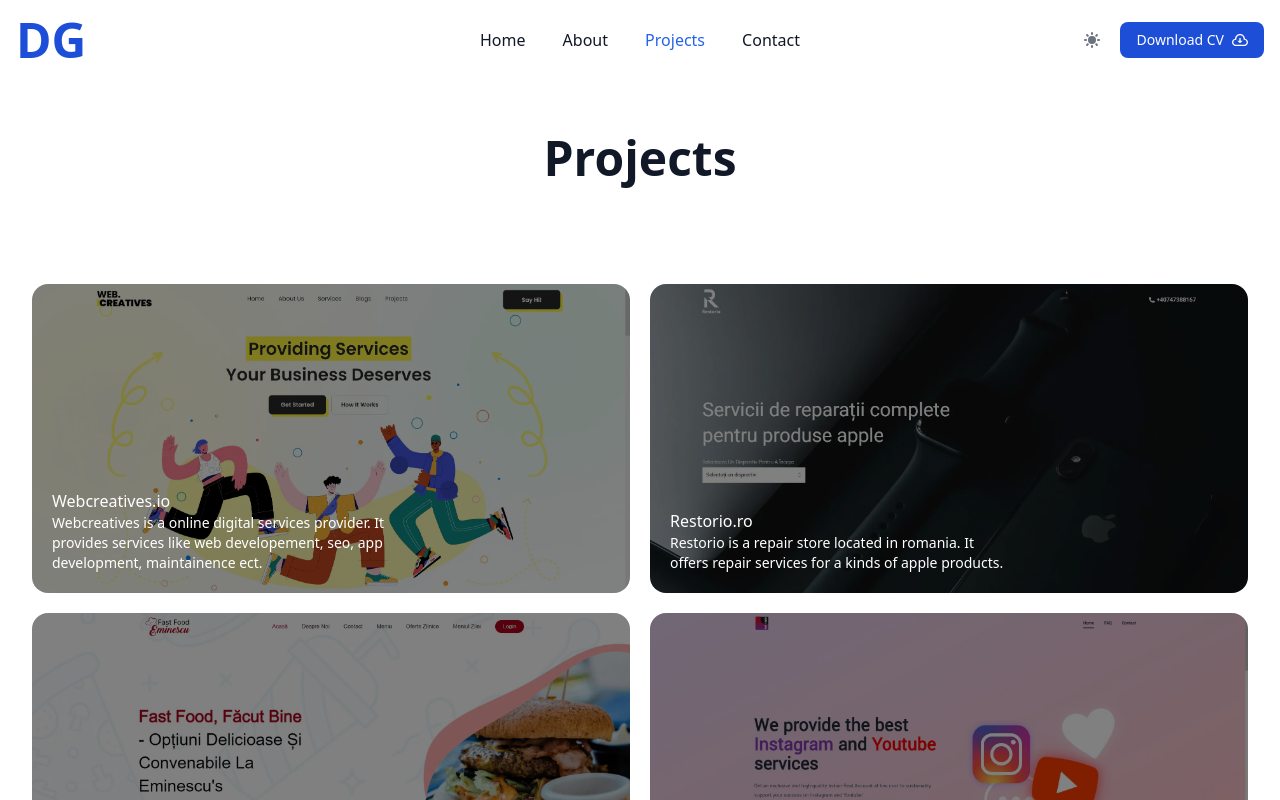
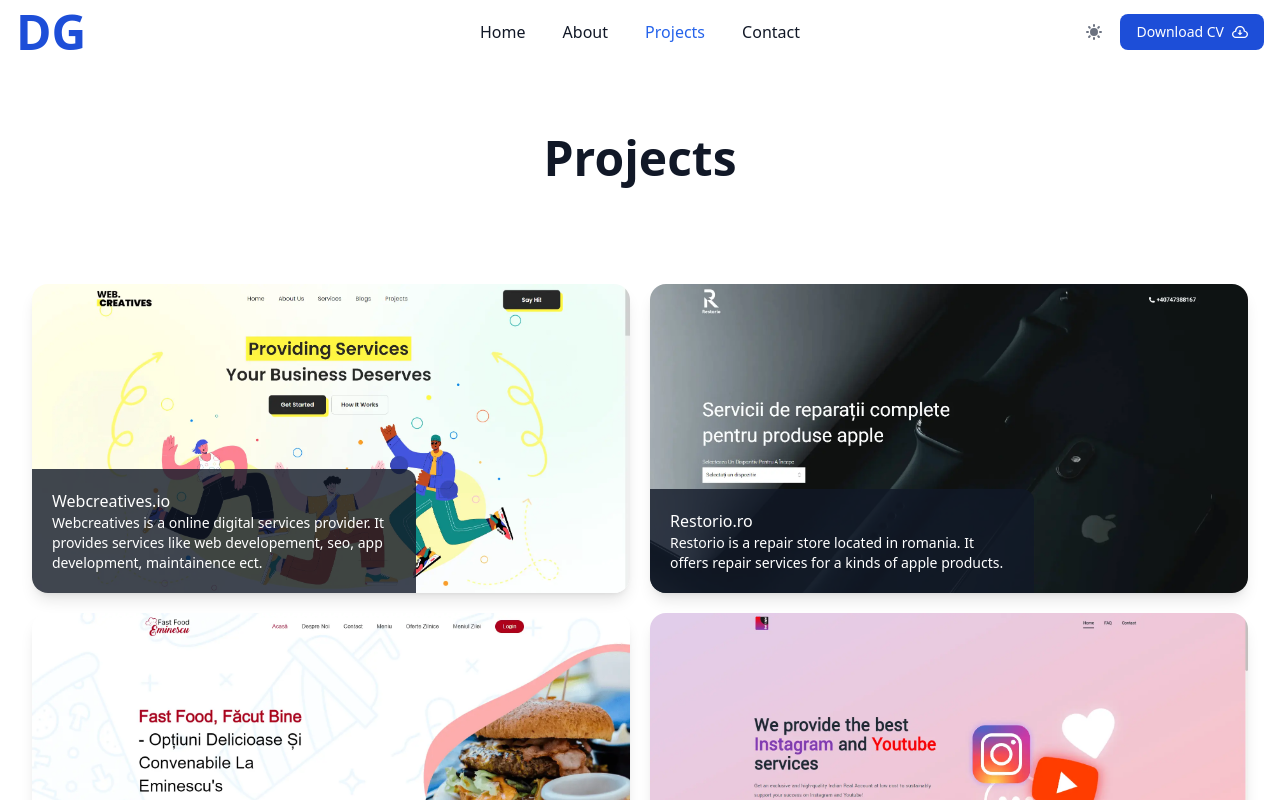
Before and after one commit to Dinesh485/dinesh-ghantasala-portfolio-v4, a React (Vite) app: page /projects in a window 1280 px wide. Shown: the top 800 px of the page. Built offline with nearby package versions, Linux system fonts and the light colour scheme.

Commit message:
minor ui improvements

```diff
--- a/src/components/DarkModeToggle.jsx
+++ b/src/components/DarkModeToggle.jsx
@@ -13,7 +13,7 @@
     },[darkMode])
   return (
     <div>
-        <button id="theme-toggle" type="button" className="text-gray-500 dark:text-gray-400 hover:bg-gray-100 dark:hover:bg-gray-700 focus:outline-none focus:ring-4 focus:ring-gray-200 dark:focus:ring-gray-700 rounded-lg text-sm p-2.5" onClick={() => setDarkMode(!darkMode)}>
+        <button id="theme-toggle" type="button" className="text-gray-500 dark:text-gray-400 hover:bg-gray-200 dark:hover:bg-gray-700 focus:outline-none   rounded-lg text-sm p-2" onClick={() => setDarkMode(!darkMode)}>
             <svg id="theme-toggle-dark-icon" className={`${!darkMode? 'hidden': ""} w-5 h-5`} fill="currentColor" viewBox="0 0 20 20" xmlns="http://www.w3.org/2000/svg"><path d="M17.293 13.293A8 8 0 016.707 2.707a8.001 8.001 0 1010.586 10.586z"></path></svg>
             <svg id="theme-toggle-light-icon" className={`${darkMode? 'hidden': ""} w-5 h-5`} fill="currentColor" viewBox="0 0 20 20" xmlns="http://www.w3.org/2000/svg"><path d="M10 2a1 1 0 011 1v1a1 1 0 11-2 0V3a1 1 0 011-1zm4 8a4 4 0 11-8 0 4 4 0 018 0zm-.464 4.95l.707.707a1 1 0 001.414-1.414l-.707-.707a1 1 0 00-1.414 1.414zm2.12-10.607a1 1 0 010 1.414l-.706.707a1 1 0 11-1.414-1.414l.707-.707a1 1 0 011.414 0zM17 11a1 1 0 100-2h-1a1 1 0 100 2h1zm-7 4a1 1 0 011 1v1a1 1 0 11-2 0v-1a1 1 0 011-1zM5.05 6.464A1 1 0 106.465 5.05l-.708-.707a1 1 0 00-1.414 1.414l.707.707zm1.414 8.486l-.707.707a1 1 0 01-1.414-1.414l.707-.707a1 1 0 011.414 1.414zM4 11a1 1 0 100-2H3a1 1 0 000 2h1z" fillRule="evenodd" clipRule="evenodd"></path></svg>
         </button>
--- a/src/components/NavBar.jsx
+++ b/src/components/NavBar.jsx
@@ -5,9 +5,22 @@
 const NavBar = () => {
     const [menuOpen, setMenuOpen] = useState(false)
     const location = useLocation()
+    const [scrolled, setScrolled] = useState(false)
     useEffect(() =>{
        setMenuOpen(false)
     },[location.pathname])
+    useEffect(() => {
+        const handleScroll = () => {
+          if (window.scrollY > 50) {
+            setScrolled(true);
+          } else {
+            setScrolled(false);
+          }
+        };
+
+        window.addEventListener('scroll', handleScroll);
+        return () => window.removeEventListener('scroll', handleScroll);
+      }, []);
     const navLinks = [
         {
             label: 'Home',
@@ -29,12 +42,12 @@
     return (
 
 
-        <nav className="bg-white dark:bg-gray-950 fixed w-full z-20  top-0 left-0    transition-colors duration-500">
-            <div className="max-w-screen-xl flex flex-wrap items-center justify-between mx-auto p-4 lg:grid lg:grid-cols-3">
+        <nav className={"bg-white dark:bg-gray-950 fixed w-full z-20  top-0 left-0 transition-colors duration-500 " +( scrolled ? "shadow-lg" : "")}>
+            <div className="max-w-screen-xl flex flex-wrap items-center justify-between mx-auto p-4 lg:grid lg:grid-cols-3 lg:py-2">
                 <NavLink to = '/' className="flex items-center">
                         <span className="self-center text-3xl font-semibold whitespace-nowrap text-blue-700 dark:text-blue-500  xl:text-5xl">DG</span>
                 </NavLink>
-                <div className="flex lg:order-2 items-center space-x-2 lg:justify-end">
+                <div className="flex lg:order-2 items-stretch  space-x-2 lg:justify-end">
                     <DarkModeToggle />
                     <a href = {CV} download type="button" className="flex items-center text-white bg-blue-700 hover:bg-blue-800 focus:ring-4 focus:outline-none focus:ring-blue-300 font-medium rounded-lg text-sm px-4 py-2 text-center mr-3 lg:mr-0 dark:bg-blue-600 dark:hover:bg-blue-700 dark:focus:ring-blue-800">
                         <span><span className="hidden md:inline-block">Download </span> CV</span>
--- a/src/pages/projects.jsx
+++ b/src/pages/projects.jsx
@@ -24,9 +24,9 @@
                        <div className="grid md:grid-cols-2 gap-5 py-10  sm:py-16 lg:py-24">
                          {projects && projects.length> 0 && projects.map(project =>{
                              return (
-                                <motion.a variants={fadeInVarients} initial = {'hidden'} animate = {'show'} whileHover = {'showChild'} href = {project.link} key ={project.name} target = '_blank' rel = 'noreferrer' className=" group relative w-full  overflow-hidden rounded-2xl">
-                                     <img src = {project.image} alt = "project image" className="h-full  filter brightness-50 " />
-                                     <div className="absolute bottom-0 left-0 text-white p-5 max-w-sm ">
+                                <motion.a variants={fadeInVarients} initial = {'hidden'} animate = {'show'} whileHover = {'showChild'} href = {project.link} key ={project.name} target = '_blank' rel = 'noreferrer' className=" group relative w-full  overflow-hidden rounded-2xl shadow-lg">
+                                     <img src = {project.image} alt = "project image" className="h-full  filter " />
+                                     <div className="absolute bottom-0 left-0 text-white p-5 max-w-sm bg-gray-900/80 rounded-se-xl">
                                          <p className="font-medium">{project.name}</p>
                                          <motion.p variants={variants} className="text-sm overflow-hidden">{project.desc}</motion.p>
                                      </div>
```
Also changed, not shown: 1 other file (tests, documents, lock files or other folders).
